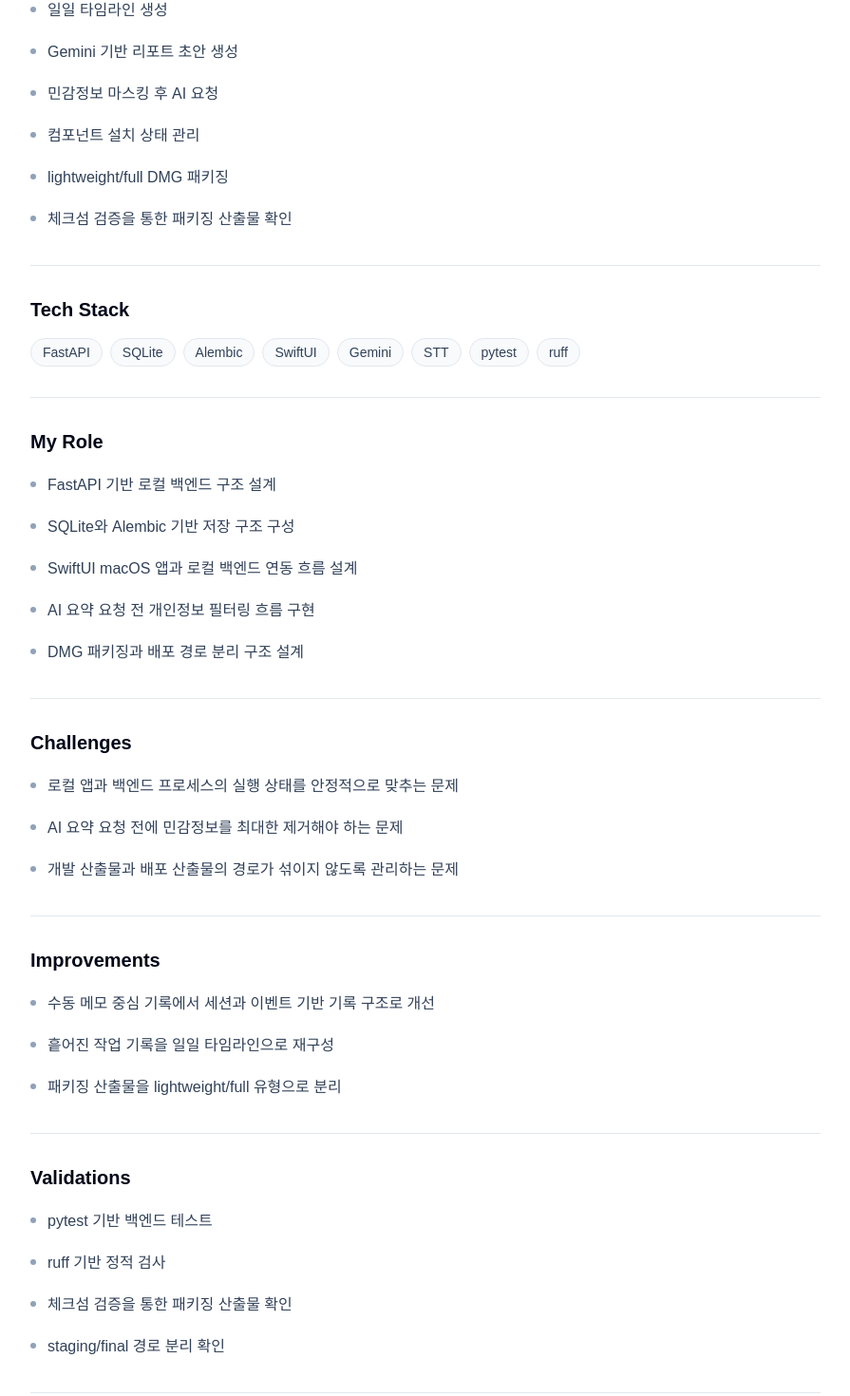
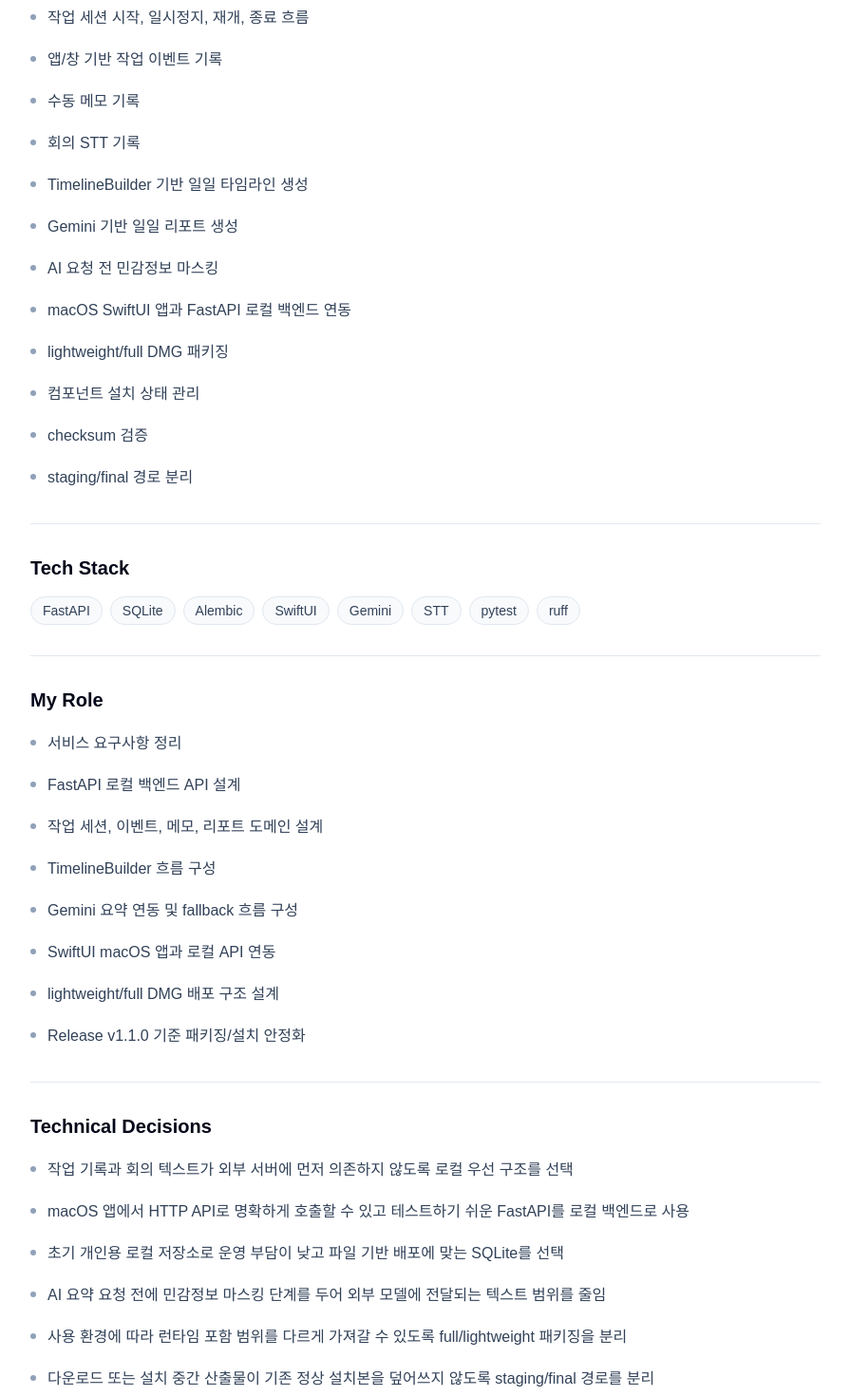
Before and after one commit to ing2720/profile, a Next.js app: page /projects/mwoham in a window 1280 px wide. Shown: the part 1080-2550 px from the top of the page at 95% size, without its empty margins (192-1087 px from the left). Built offline with nearby package versions, Linux system fonts and the light colour scheme.

Commit message:
feat : polish mwoham project detail

```diff
--- a/src/app/projects/[slug]/page.tsx
+++ b/src/app/projects/[slug]/page.tsx
@@ -124,6 +124,12 @@ export default async function ProjectDetailPage({
             <DetailList items={project.myRole} />
           </DetailSection>
 
+          {project.technicalDecisions ? (
+            <DetailSection title="Technical Decisions">
+              <DetailList items={project.technicalDecisions} />
+            </DetailSection>
+          ) : null}
+
           <DetailSection title="Challenges">
             <DetailList items={project.challenges} />
           </DetailSection>
--- a/src/data/projects.ts
+++ b/src/data/projects.ts
@@ -15,6 +15,7 @@ export type Project = {
   solution: string;
   features: string[];
   myRole: string[];
+  technicalDecisions?: string[];
   challenges: string[];
   improvements: string[];
   validations: string[];
@@ -44,46 +45,68 @@ export const projects: Project[] = [
       "TimelineBuilder 기반 일일 타임라인 생성",
       "Gemini 기반 리포트 생성",
       "민감정보 마스킹 후 AI 요약 요청",
-      "lightweight/full DMG 패키징 구조 설계"
+      "Release v1.1.0 기준 lightweight/full DMG 패키징 구조 정리"
     ],
     overview:
-      "Mwoham은 macOS 환경에서 작업 흐름을 로컬에 기록하고, 일일 타임라인과 리포트로 정리하는 작업 기록 자동화 서비스입니다.",
+      "Mwoham은 macOS에서 사용자의 작업 흐름, 회의 기록, 수동 메모를 로컬에서 수집하고 일일 리포트로 정리하는 작업 기록 자동화 앱입니다. SwiftUI macOS 앱이 사용자 인터페이스를 담당하고, FastAPI 로컬 백엔드가 작업 세션, 이벤트, 메모, 회의 기록, 리포트 도메인을 처리합니다.",
     problem:
-      "작업 기록이 메모, 회의 내용, 세션 로그로 흩어지면 하루 단위 회고와 보고서 작성에 반복 시간이 많이 듭니다.",
+      "개발, 학습, 회의 중 작업 기록은 앱 사용 흐름, 수동 메모, 회의 내용, 개발 이벤트로 흩어지기 쉽습니다. 하루가 끝난 뒤 실제로 무엇을 했는지 다시 정리하려면 여러 기록을 다시 찾아야 하고, 리포트 작성에도 반복 시간이 듭니다.",
     solution:
-      "로컬 FastAPI 백엔드와 SwiftUI 앱을 연동해 작업 이벤트를 저장하고, TimelineBuilder와 AI 요약 흐름으로 기록을 리포트 형태로 정리했습니다.",
+      "작업 세션, 앱/창 이벤트, 수동 메모, 회의 STT 기록을 하나의 일일 타임라인으로 합치고, TimelineBuilder로 흐름을 정리한 뒤 Gemini 요약을 통해 리포트 초안을 생성합니다. 원본 화면이나 음성 파일을 장기 저장하는 방식보다 로컬 텍스트 기록을 중심에 두고, AI 요청 전 민감정보 마스킹을 적용했습니다.",
     features: [
-      "작업 세션, 이벤트, 메모, 회의 기록 저장",
-      "STT 기반 회의 기록 흐름",
-      "일일 타임라인 생성",
-      "Gemini 기반 리포트 초안 생성",
-      "민감정보 마스킹 후 AI 요청",
+      "작업 세션 시작, 일시정지, 재개, 종료 흐름",
+      "앱/창 기반 작업 이벤트 기록",
+      "수동 메모 기록",
+      "회의 STT 기록",
+      "TimelineBuilder 기반 일일 타임라인 생성",
+      "Gemini 기반 일일 리포트 생성",
+      "AI 요청 전 민감정보 마스킹",
+      "macOS SwiftUI 앱과 FastAPI 로컬 백엔드 연동",
+      "lightweight/full DMG 패키징",
       "컴포넌트 설치 상태 관리",
-      "lightweight/full DMG 패키징",
-      "체크섬 검증을 통한 패키징 산출물 확인"
+      "checksum 검증",
+      "staging/final 경로 분리"
     ],
     myRole: [
-      "FastAPI 기반 로컬 백엔드 구조 설계",
-      "SQLite와 Alembic 기반 저장 구조 구성",
-      "SwiftUI macOS 앱과 로컬 백엔드 연동 흐름 설계",
-      "AI 요약 요청 전 개인정보 필터링 흐름 구현",
-      "DMG 패키징과 배포 경로 분리 구조 설계"
+      "서비스 요구사항 정리",
+      "FastAPI 로컬 백엔드 API 설계",
+      "작업 세션, 이벤트, 메모, 리포트 도메인 설계",
+      "TimelineBuilder 흐름 구성",
+      "Gemini 요약 연동 및 fallback 흐름 구성",
+      "SwiftUI macOS 앱과 로컬 API 연동",
+      "lightweight/full DMG 배포 구조 설계",
+      "Release v1.1.0 기준 패키징/설치 안정화"
+    ],
+    technicalDecisions: [
+      "작업 기록과 회의 텍스트가 외부 서버에 먼저 의존하지 않도록 로컬 우선 구조를 선택",
+      "macOS 앱에서 HTTP API로 명확하게 호출할 수 있고 테스트하기 쉬운 FastAPI를 로컬 백엔드로 사용",
+      "초기 개인용 로컬 저장소로 운영 부담이 낮고 파일 기반 배포에 맞는 SQLite를 선택",
+      "AI 요약 요청 전에 민감정보 마스킹 단계를 두어 외부 모델에 전달되는 텍스트 범위를 줄임",
+      "사용 환경에 따라 런타임 포함 범위를 다르게 가져갈 수 있도록 full/lightweight 패키징을 분리",
+      "다운로드 또는 설치 중간 산출물이 기존 정상 설치본을 덮어쓰지 않도록 staging/final 경로를 분리"
     ],
     challenges: [
-      "로컬 앱과 백엔드 프로세스의 실행 상태를 안정적으로 맞추는 문제",
-      "AI 요약 요청 전에 민감정보를 최대한 제거해야 하는 문제",
-      "개발 산출물과 배포 산출물의 경로가 섞이지 않도록 관리하는 문제"
+      "macOS 권한/보안 설정 흐름을 사용자가 따라갈 수 있게 정리하는 문제",
+      "SwiftUI 앱에서 로컬 백엔드 실행 경로와 상태를 안정적으로 맞추는 문제",
+      "DMG 배포 시 backend, STT, model 번들링 방식을 full/lightweight로 분리하는 문제",
+      "설치 중 partial download가 final 경로에 섞이지 않도록 막는 문제",
+      "업데이트 또는 재설치 중 기존 정상 설치본을 보존하는 문제",
+      "AI 요약에 전달할 텍스트 범위와 민감정보 처리 기준을 정하는 문제"
     ],
     improvements: [
-      "수동 메모 중심 기록에서 세션과 이벤트 기반 기록 구조로 개선",
-      "흩어진 작업 기록을 일일 타임라인으로 재구성",
-      "패키징 산출물을 lightweight/full 유형으로 분리"
+      "수동으로 흩어지던 기록을 작업 세션과 이벤트 중심의 타임라인으로 정리",
+      "하루 기록을 직접 다시 모으던 흐름을 TimelineBuilder와 AI 보조 요약 흐름으로 개선",
+      "macOS 앱 배포를 단순 번들 방식에서 lightweight/full DMG 구조로 정리",
+      "컴포넌트 설치를 단순 복사에서 checksum 검증, staging/final 이동 구조로 개선"
     ],
     validations: [
-      "pytest 기반 백엔드 테스트",
+      "backend pytest",
       "ruff 기반 정적 검사",
-      "체크섬 검증을 통한 패키징 산출물 확인",
-      "staging/final 경로 분리 확인"
+      "macOS 앱 빌드 확인",
+      "STT readiness 확인",
+      "release resource check",
+      "DMG 설치 흐름 확인",
+      "/health 기반 로컬 백엔드 상태 확인"
     ],
     nextImprovements: [
       "실제 사용 흐름 기준으로 회의 기록 편집 UX 보완",
@@ -186,7 +209,7 @@ export const projects: Project[] = [
       "프로젝트 상세 페이지 중심 구조",
       "반응형 UI 구성",
       "웹 이력서와 브라우저 PDF 저장 흐름",
-      "Vercel 배포 예정",
+      "Vercel 배포 및 자동 배포 흐름 구성",
       "SEO 고도화 예정"
     ],
     overview:
@@ -201,14 +224,14 @@ export const projects: Project[] = [
       "모바일 대응 반응형 레이아웃",
       "웹 이력서 페이지 제공 예정",
       "브라우저 인쇄 기반 PDF 저장 지원",
-      "Vercel 정적 배포 예정",
+      "Vercel 배포 및 Git 연동 자동 배포 흐름 구성",
       "SEO 메타데이터 고도화 예정"
     ],
     myRole: [
       "Next.js 프로젝트 구조 구성",
       "포트폴리오 콘텐츠 데이터 모델링",
-      "Tailwind CSS 기반 UI 구현 예정",
-      "Vercel 배포 흐름 구성 예정"
+      "Tailwind CSS 기반 UI 구현",
+      "Vercel 배포 흐름 구성"
     ],
     challenges: [
       "콘텐츠를 페이지에 직접 하드코딩하지 않고 재사용 가능한 데이터로 분리하는 문제",
```
